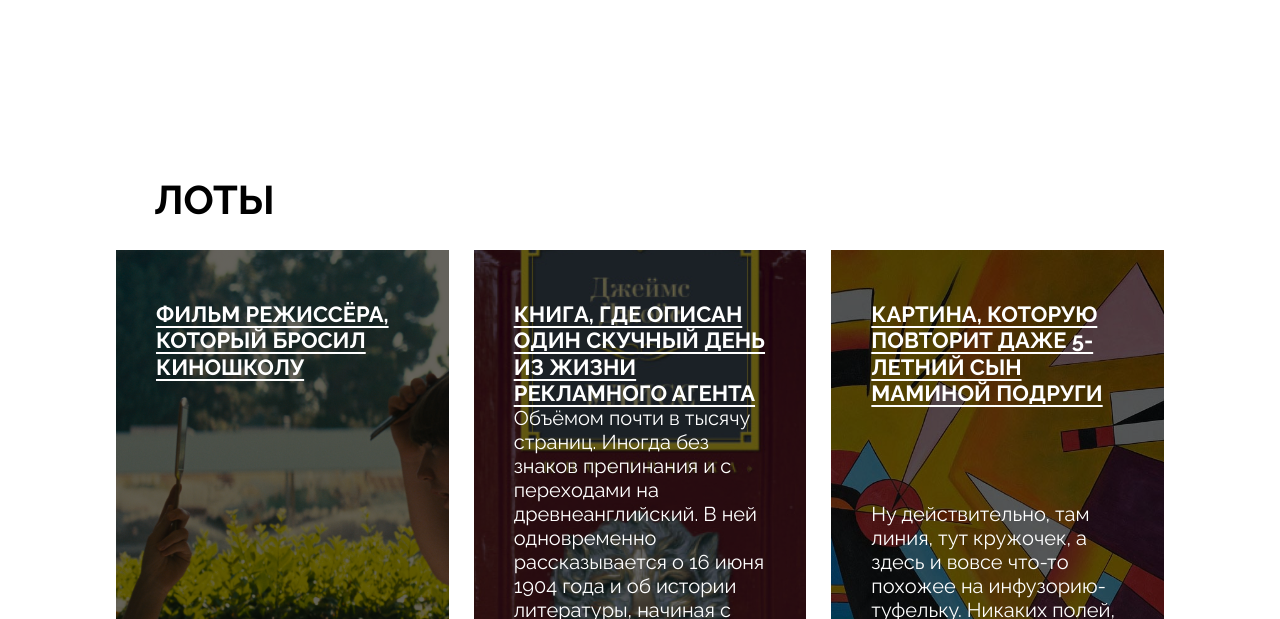
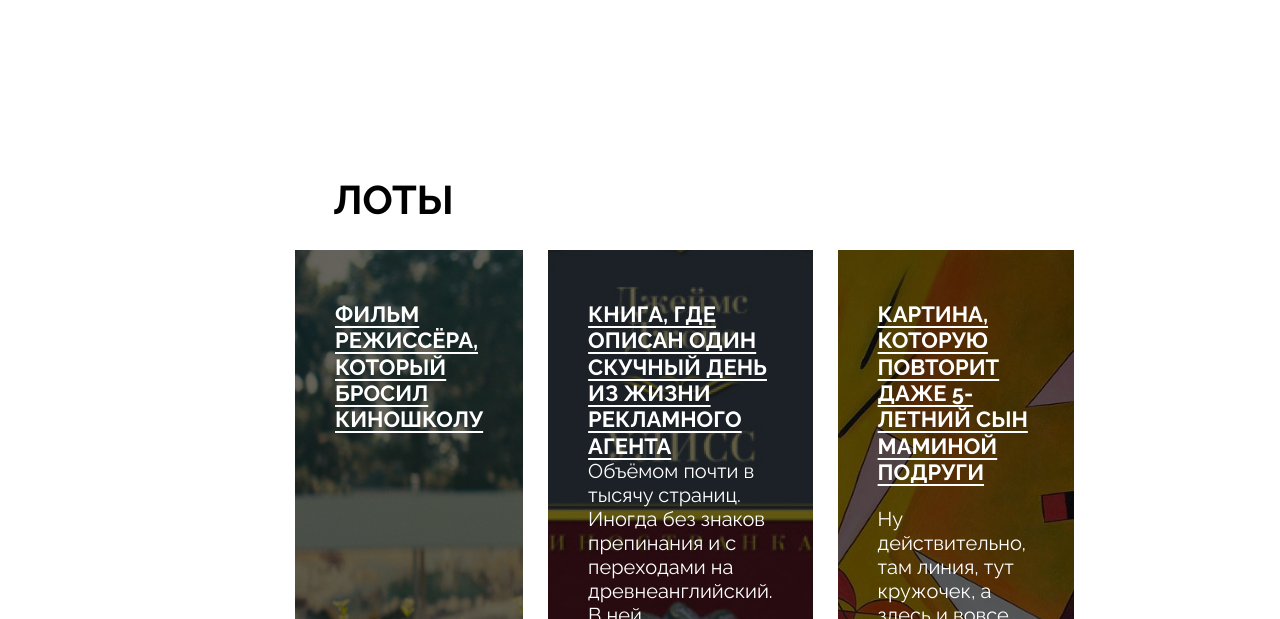
Before and after one commit to Wymedy/ono-tebe-nado, a plain HTML site: page index.html in a window 1280 px wide. Shown: the part 1054-1673 px from the top of the page. Drawn offline with Linux system fonts and the light colour scheme.

Commit message:
Второй коммит

```diff
--- a/styles/style.css
+++ b/styles/style.css
@@ -170,17 +170,17 @@
 }
 
 .lots {
-  padding-top: 179px;
   margin-bottom: 146px;
+  padding: 179px;
 }
 
 .lots__heading {
   font-family: Raleway, sans-serif;
   display: block;
   padding-left: 64px;
-  margin-bottom: 27px;
   font-style: normal;
   font-weight: 700;
+  margin-bottom: 27px;
   font-size: 40px;
   line-height: 47px;
   text-transform: uppercase;
@@ -280,8 +280,8 @@
 .about {
   display: grid;
   grid-template-columns: 344px auto;
+  margin: 141px 0px 158px 0px;
   padding: 35px 24px 0px 20px;
-  margin: 141px 0px 158px 0px;
   gap: 20px;
 }
 
```
